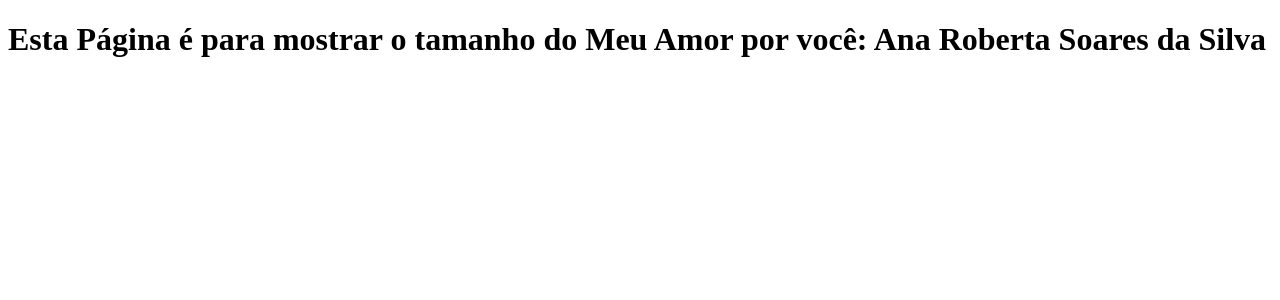
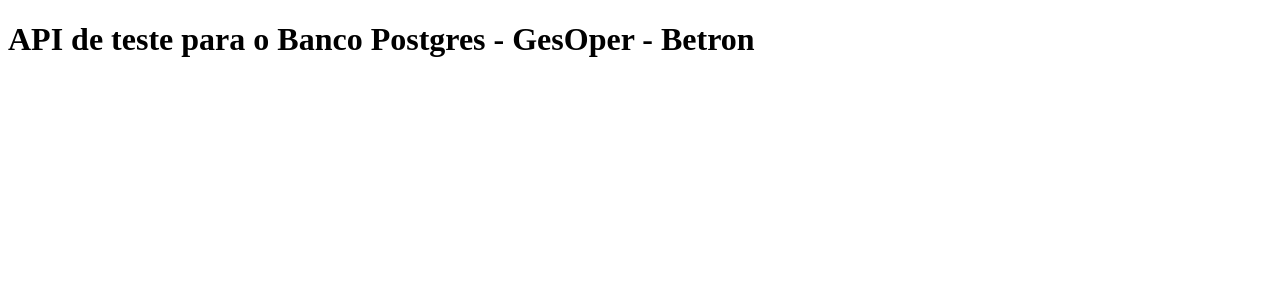
Before and after one commit to Rapas3ack/clone-tabnews, a Next.js app: page / in a window 1280 px wide. Shown: the top 300 px of the page. Built offline with nearby package versions, Linux system fonts and the light colour scheme.

Commit message:
alterando texto principal

```diff
--- a/pages/index.js
+++ b/pages/index.js
@@ -1,10 +1,5 @@
 function Home() {
-  return (
-    <h1>
-      Esta Página é para mostrar o tamanho do Meu Amor por você: Ana Roberta
-      Soares da Silva
-    </h1>
-  );
+  return <h1>API de teste para o Banco Postgres - GesOper - Betron</h1>;
 }
 
 export default Home;
```
